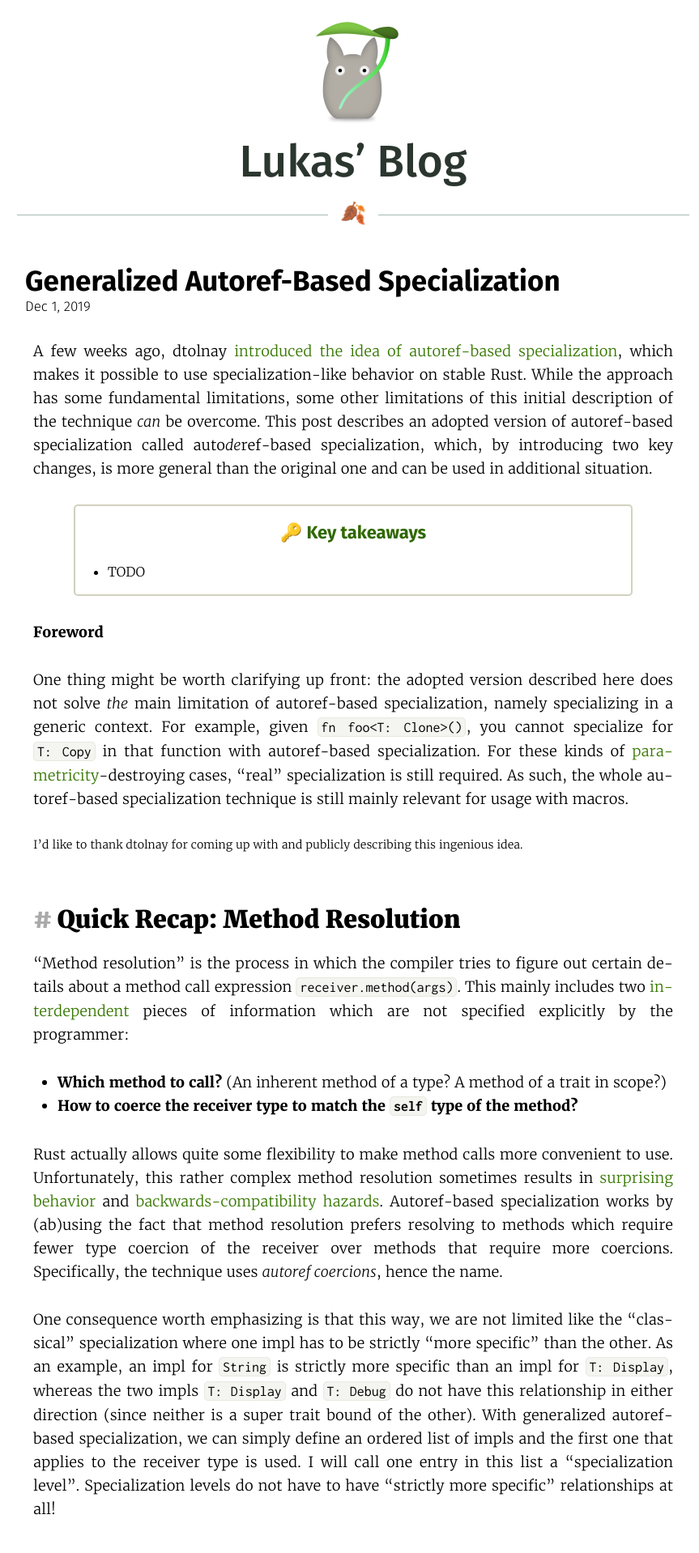
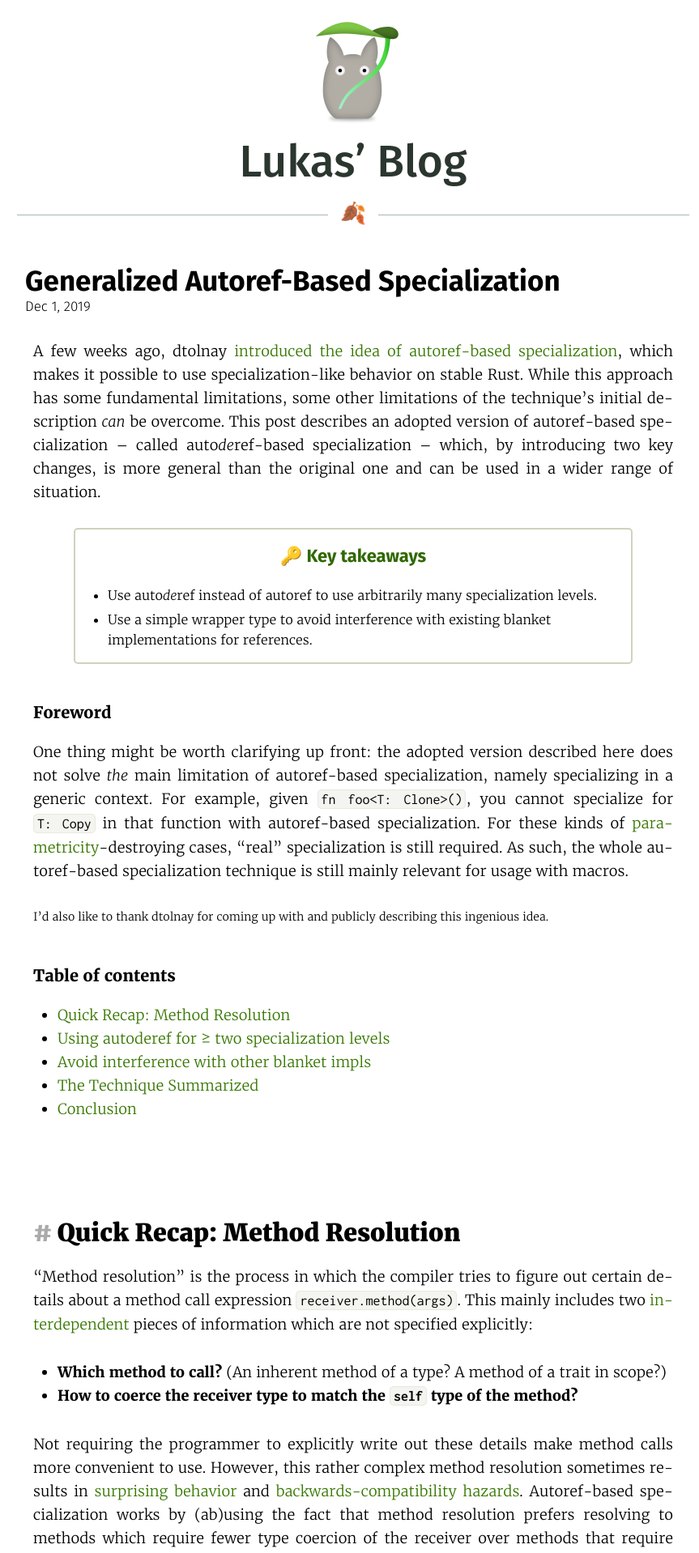
Before and after one commit to LukasKalbertodt/LukasKalbertodt.github.io, a Jekyll site: the page built from _posts/2019-12-01-generalized-autoref-based-specialization.md, in a window 1280 px wide. Shown: the top 1918 px of the page at 81% size, without its empty margins (204-1067 px from the left). Built offline with Jekyll 4.4.1, drawn with Linux system fonts in a browser that asks for light colours; comment, search, counter and statistics services are not loaded; some of the changed text lies outside the part shown.

Commit message:
Finished specialization blog post for now

````diff
--- a/_posts/2019-12-01-generalized-autoref-based-specialization.md
+++ b/_posts/2019-12-01-generalized-autoref-based-specialization.md
@@ -5,8 +5,8 @@
 ---
 
 A few weeks ago, dtolnay [introduced the idea of autoref-based specialization][original-description], which makes it possible to use specialization-like behavior on stable Rust.
-While the approach has some fundamental limitations, some other limitations of this initial description of the technique *can* be overcome.
-This post describes an adopted version of autoref-based specialization called auto*de*ref-based specialization, which, by introducing two key changes, is more general than the original one and can be used in additional situation.
+While this approach has some fundamental limitations, some other limitations of the technique's initial description *can* be overcome.
+This post describes an adopted version of autoref-based specialization -- called auto*de*ref-based specialization -- which, by introducing two key changes, is more general than the original one and can be used in a wider range of situation.
 
 
 [original-description]: https://github.com/dtolnay/case-studies/tree/master/autoref-specialization
@@ -14,10 +14,11 @@
 
 <div class="tldr" markdown="1">
 # 🔑 Key takeaways
-- TODO
+- Use auto*de*ref instead of autoref to use arbitrarily many specialization levels.
+- Use a simple wrapper type to avoid interference with existing blanket implementations for references.
 </div>
 
-**Foreword**
+#### Foreword
 
 One thing might be worth clarifying up front: the adopted version described here does not solve *the* main limitation of autoref-based specialization, namely specializing in a generic context.
 For example, given `fn foo<T: Clone>()`, you cannot specialize for `T: Copy` in that function with autoref-based specialization.
@@ -26,32 +27,42 @@
 
 
 <small>
-I'd like to thank dtolnay for coming up with and publicly describing this ingenious idea.
+I'd also like to thank dtolnay for coming up with and publicly describing this ingenious idea.
 </small>
 
 [parametricity]: https://en.wikipedia.org/wiki/Parametricity
 
+#### Table of contents
+
+- [Quick Recap: Method Resolution](#quick-recap-method-resolution)
+- [Using autoderef for ≥ two specialization levels](#using-autoderef-for--two-specialization-levels)
+- [Avoid interference with other blanket impls](#avoid-interference-with-other-blanket-impls)
+- [The Technique Summarized](#the-technique-summarized)
+- [Conclusion](#conclusion)
+
+<br>
 
 
 # Quick Recap: Method Resolution
 
 "Method resolution" is the process in which the compiler tries to figure out certain details about a method call expression `receiver.method(args)`.
-This mainly includes two [interdependent](https://stackoverflow.com/q/58889717/2408867) pieces of information which are not specified explicitly by the programmer:
+This mainly includes two [interdependent](https://stackoverflow.com/q/58889717/2408867) pieces of information which are not specified explicitly:
 
 - **Which method to call?** (An inherent method of a type? A method of a trait in scope?)
 - **How to coerce the receiver type to match the `self` type of the method?**
 
-Rust actually allows quite some flexibility to make method calls more convenient to use.
-Unfortunately, this rather complex method resolution sometimes results in [surprising behavior](https://dtolnay.github.io/rust-quiz/23) and [backwards-compatibility hazards](https://github.com/rust-lang/rust/pull/65819).
+Not requiring the programmer to explicitly write out these details make method calls more convenient to use.
+However, this rather complex method resolution sometimes results in [surprising behavior](https://dtolnay.github.io/rust-quiz/23) and [backwards-compatibility hazards](https://github.com/rust-lang/rust/pull/65819).
 Autoref-based specialization works by (ab)using the fact that method resolution prefers resolving to methods which require fewer type coercion of the receiver over methods that require more coercions.
 Specifically, the technique uses *autoref coercions*, hence the name.
 
-One consequence worth emphasizing is that this way, we are not limited like the "classical" specialization where one impl has to be strictly "more specific" than the other.
+One consequence worth emphasizing is that this way, we are not limited like the [specialization as proposed in RFC 1210][rfc1210] where one impl has to be strictly "more specific" than the other.
 As an example, an impl for `String` is strictly more specific than an impl for `T: Display`, whereas the two impls `T: Display` and `T: Debug` do not have this relationship in either direction (since neither is a super trait bound of the other).
 With generalized autoref-based specialization, we can simply define an ordered list of impls and the first one that applies to the receiver type is used.
-I will call one entry in this list a "specialization level".
-Specialization levels do not have to have "strictly more specific" relationships at all!
+I will simply call one entry in this list a "specialization level".
+Specialization levels do not have to have "strictly more specific" relations with one another at all!
 
+[rfc1210]: https://github.com/rust-lang/rfcs/blob/master/text/1210-impl-specialization.md
 
 
 # Using auto*de*ref for ≥ two specialization levels
@@ -107,12 +118,104 @@
 </small>
 
 
+# Avoid interference with other blanket impls
+
+Returning to useful traits again, let's try the new auto*de*ref-based trick with `String` and `Display`:
+
+```rust
+trait ViaString {
+    fn foo(&self) { println!("String"); }
+}
+impl ViaString for &String {}
+
+trait ViaDisplay {
+    fn foo(&self) { println!("Display"); }
+}
+impl<T: Display> ViaDisplay for T {}
 
 
-<br>
-<br>
-<br>
-<br>
+(&&String::from("hi")).foo();
+```
 
-TODO:
-- ...
+[Compiling this](https://play.rust-lang.org/?version=stable&mode=debug&edition=2018&gist=bb5dfc1db8d316f3e7228ed108c9af0b) results in `error[E0034]: multiple applicable items in scope`.
+Quite unfortunate and surprising, given that the example with our dummy traits worked.
+Figuring out what went wrong here took me way longer than I'd like to admit.
+The `Display` trait has an interfering blanket impl:
+
+```rust
+impl<T> Display for &T    // <-- implemented for &T, overlaps with our impls
+where
+    T: Display + ?Sized,
+{ ... }
+```
+
+And `Display` is by far not the only trait in `std` that has an impl like that.
+Luckily, a workaround is pretty simple: just use a wrapper type.
+
+```rust
+struct Wrap<T>(T);
+
+impl ViaString for &Wrap<String> {}
+impl<T: Display> ViaDisplay for Wrap<T> {}
+```
+
+This stops all interference with other impls as you are in full control over what traits `Wrap` implements.
+
+Of course, by now, the method calls have become quite ugly: `(&&&Wrap(receiver)).foo()` is not how normal people want to call their methods.
+That's why -- as mentioned in the introduction -- this approach is mostly useful in combination with macros, where the macro can easily emit these strange method calls.
+
+
+# The Technique Summarized
+
+Lets assume you have an ordered list of N sets of types ("specialization levels"), e.g. (0)&nbsp;`String`, (1)&nbsp;`T: Display`, (2)&nbsp;`T: Debug`.
+You want calls of your method `foo` to dispatch via the first (in the order of your list) set of types that contains the receiver type of the method call, e.g. `String` dispatches via (0), while `u32` dispatches via (1).
+To make this happen, you have to:
+
+- Create the type `struct Wrap<T>(T)`.
+- For each specialization level with index `i` in your list:
+    - Create a trait `Via⟨desc⟩` where `⟨desc⟩` is a good description of that level (e.g. `ViaDisplay`).
+    Add the method `foo` to this trait.
+    - Implement that trait for `⟨refs⟩ Wrap<⟨set⟩>` where `⟨refs⟩` is simply `N - i - 1` times `&`, and `⟨set⟩` describes the set of types for this specialization level. E.g. `impl ViaString for &&Wrap<String>` or `impl<T: Display> ViaDisplay for &Wrap<T>`.
+- For your method call:
+    - Make sure all `Via*` traits are in scope.
+    - Wrap your receiver type `( ⟨refs⟩ Wrap<⟨receiver⟩> ).method()` where `⟨refs⟩` is N times `&` and `⟨receiver⟩` is the original receiver. E.g. `(&&&Wrap(r)).method()`.
+
+[**Full example**](https://play.rust-lang.org/?version=stable&mode=debug&edition=2018&gist=f76739e2736a311530349f14477aa54c):
+
+```rust
+struct Wrap<T>(T);
+
+trait ViaString { fn foo(&self); }
+impl ViaString for &&Wrap<String> {
+    fn foo(&self) { println!("String: {}", self.0); }
+}
+
+trait ViaDisplay { fn foo(&self); }
+impl<T: Display> ViaDisplay for &Wrap<T> {
+    fn foo(&self) { println!("Display: {}", self.0); }
+}
+
+trait ViaDebug { fn foo(&self); }
+impl<T: Debug> ViaDebug for Wrap<T> {
+    fn foo(&self) { println!("Debug: {:?}", self.0); }
+}
+
+// Test method calls
+(&&&Wrap(String::from("hi"))).foo();
+(&&&Wrap(3)).foo();
+(&&&Wrap(['a', 'b'])).foo();
+```
+
+Of course, this exact recipe does not fit all situations.
+For example, you likely have to combine it with the [*type tag* technique described in dtolnay's document](https://github.com/dtolnay/case-studies/tree/master/autoref-specialization#realistic-application).
+But this brief "algorithm" is a good start.
+
+
+
+# Conclusion
+
+Autoderef-based specialization as explained in this post is more versatile than the original description by dtolnay, but does not get around the fundamental limitations of the general approach.
+The technique can be immensely useful when used together with macros, but is too limited and verbose for general adoption beyond those use-cases.
+A proper "specialization solution" is certainly required in Rust.
+
+I personally use autoderef-based specialization for the work-in-progress [`domsl` library](https://github.com/LukasKalbertodt/domsl), which is also the reason why I started toying dtolnay's idea in the first place.
--- a/_sass/_post.scss
+++ b/_sass/_post.scss
@@ -18,6 +18,12 @@
     font-weight: 300;
     margin: 0 10px 0px 10px;
     line-height: 29px;
+
+    h4 {
+        margin: 45px 0px -10px 0px;
+        font-size: 20px;
+        font-weight: 700;
+    }
 
     h2 {
         margin: 55px 0px -10px 0px;
@@ -41,12 +47,17 @@
         }
     }
 
+    &>ul, &>ol {
+        margin-top: 30px;
+        margin-bottom: 30px;
+    }
+
     ul, ol {
         margin-left: 30px;
 
         li {
             p {
-                margin: 20px 0px;
+                margin: 15px 0px;
             }
             pre {
                 margin: 0;
````
Also changed, not shown: other parts of _posts/2019-12-01-generalized-autoref-based-specialization.md (+1 -1 lines), _posts/2018-08-03-solving-the-generalized-streaming-iterator-problem-without-gats.md (+1 -1 lines).
